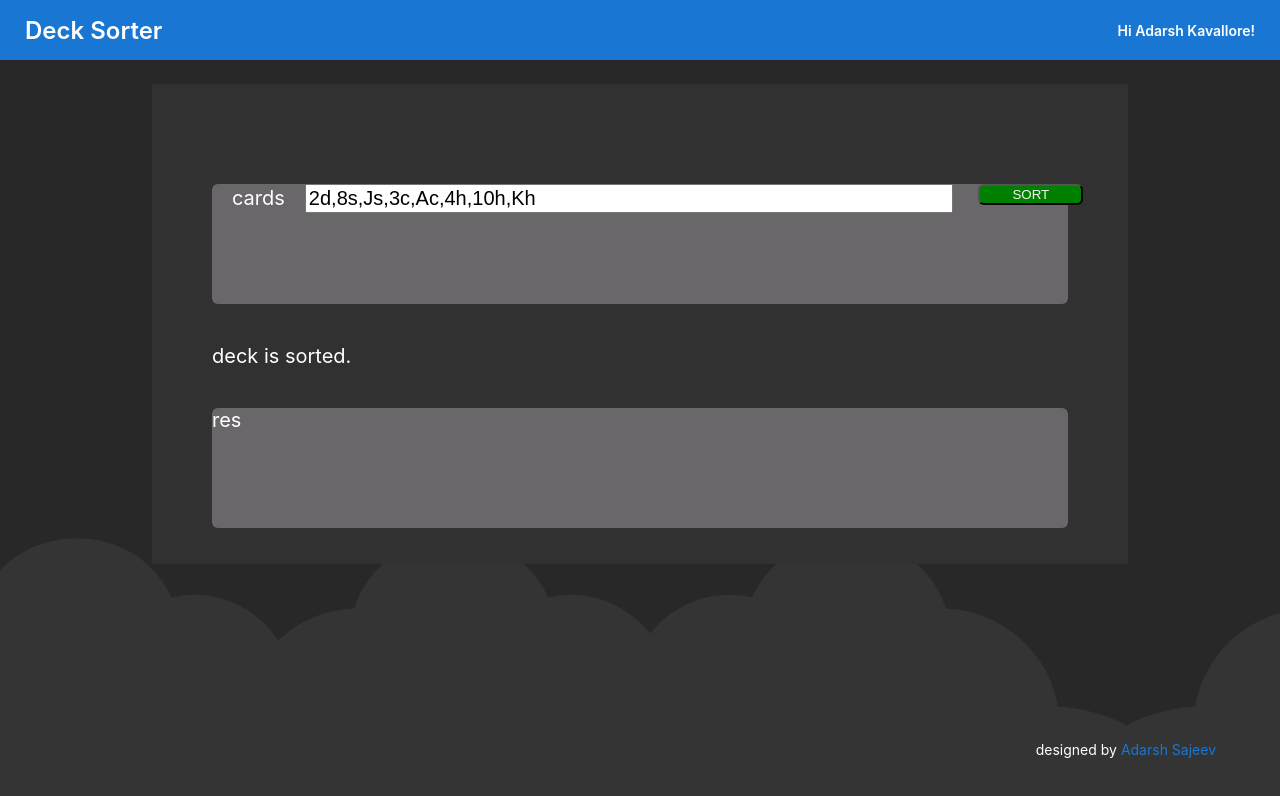
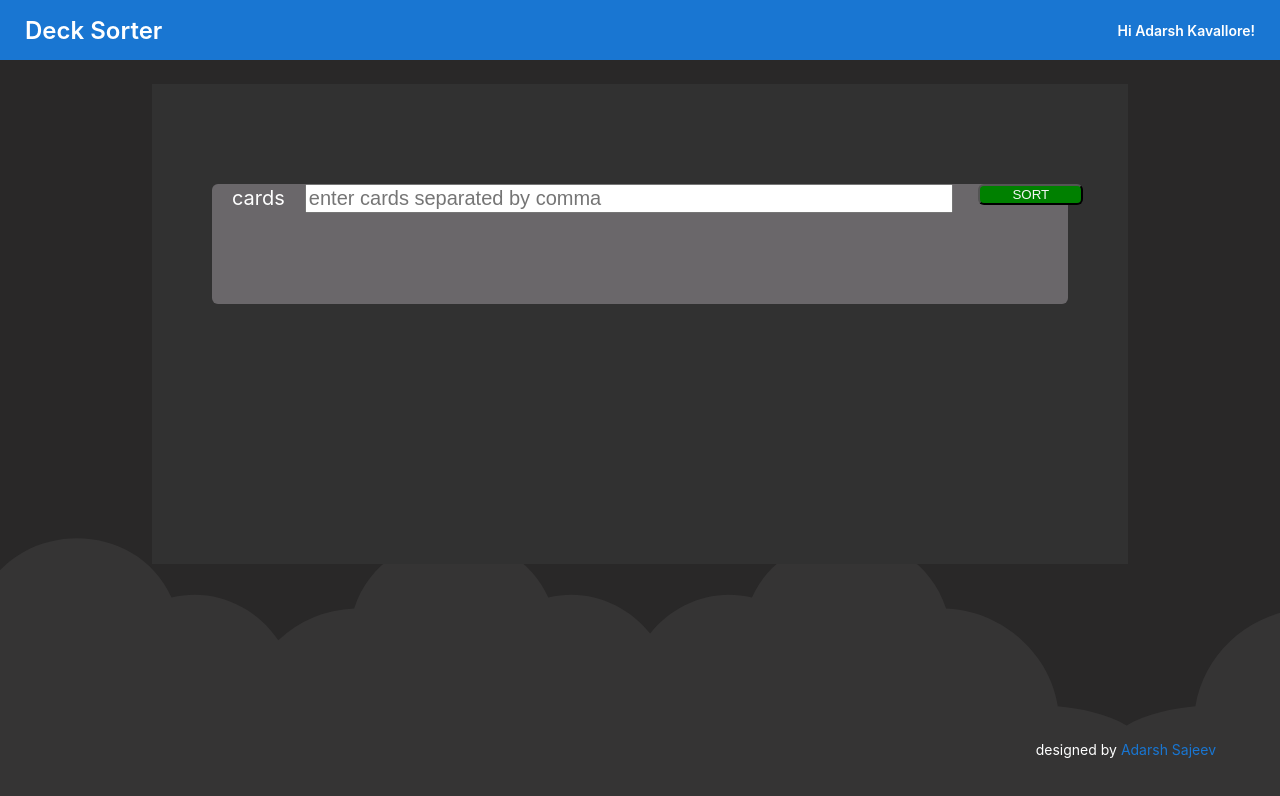
Before and after one commit to adarshkavallore/decksorterweb, an Angular app in the folder DeckSorterWebApp/: page / in a window 1280 px wide. Shown: the top 796 px of the page. Built offline with nearby package versions, Linux system fonts and the light colour scheme.

Commit message:
updated urls

```diff
--- a/DeckSorterWebApp/package.json
+++ b/DeckSorterWebApp/package.json
@@ -4,7 +4,7 @@
   "scripts": {
     "ng": "ng",
     "start": "ng serve",
-    "build": "ng build",
+    "build": "ng build ",
     "test": "ng test",
     "lint": "ng lint",
     "e2e": "ng e2e"
--- a/DeckSorterWebApp/src/app/card-input/card-input.component.ts
+++ b/DeckSorterWebApp/src/app/card-input/card-input.component.ts
@@ -13,8 +13,7 @@ export class CardInputComponent implements OnInit {
   constructor(private sortService: SortService) { }
 
   ngOnInit() {
-    this.data = '2d,8s,Js,3c,Ac,4h,10h,Kh';
-    this.outData = 'res';
+    this.data = '';
 
   }
 
@@ -25,7 +24,6 @@ export class CardInputComponent implements OnInit {
     },
     (error: any) => {
       this.outData =  error;
-      console.log(error);
     });
   }
 }
--- a/DeckSorterWebApp/src/environments/environment.ts
+++ b/DeckSorterWebApp/src/environments/environment.ts
@@ -5,8 +5,8 @@
 export const environment = {
   production: false,
   // api_url: 'http://localhost:8080/api/'
-   api_url: 'https://localhost:44367/api/'
-  // api_url: 'http://decksorterapi.southeastasia.azurecontainer.io/api/'
+  // api_url: 'https://localhost:44367/api/'
+   api_url: 'http://decksorterapi.southeastasia.azurecontainer.io/api/'
 };
 
 /*
```
Also changed, not shown: 1 other file (tests, documents, lock files or other folders).
